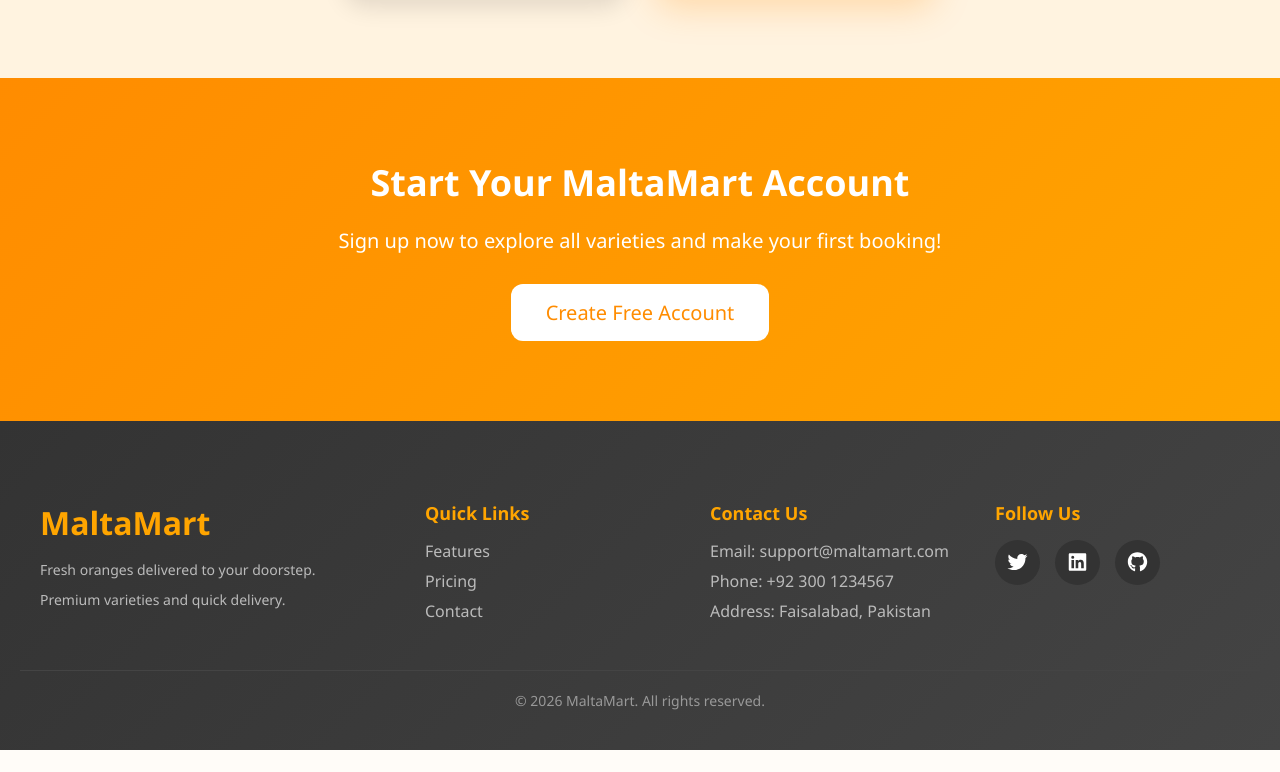
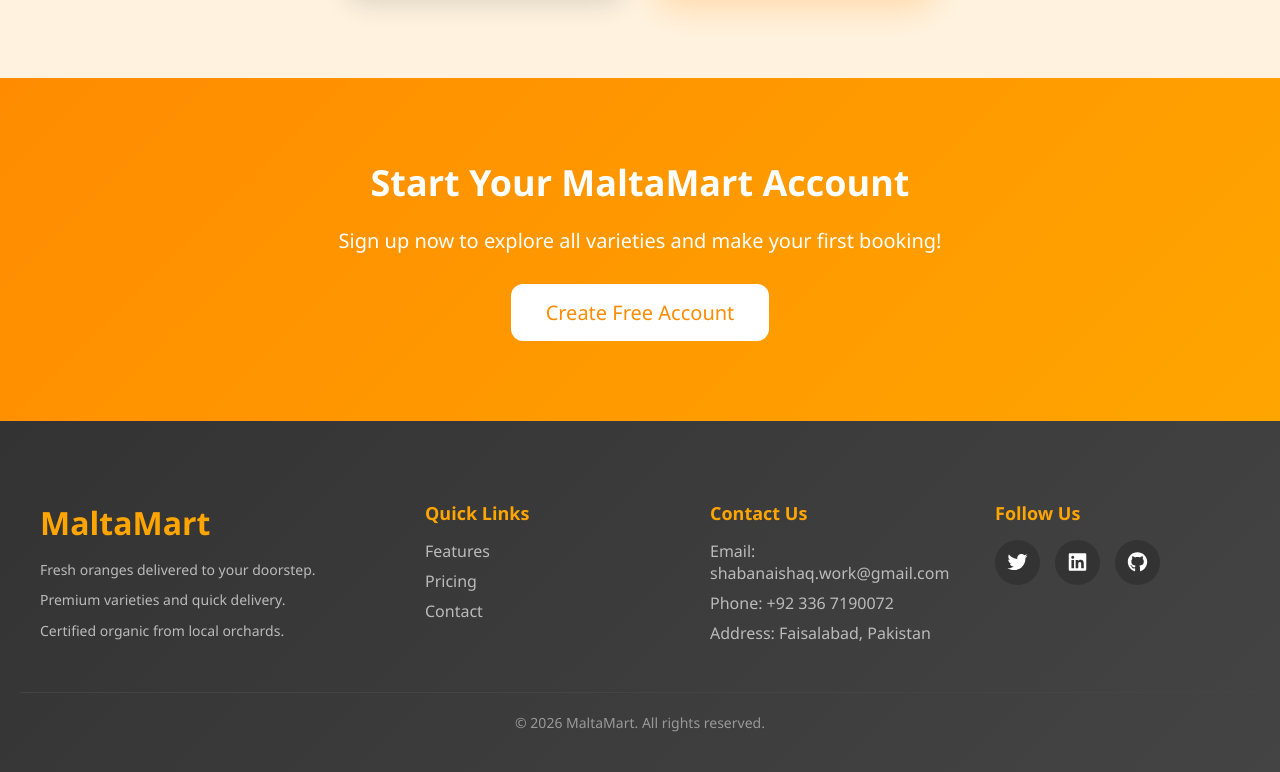
Before and after one commit to mgulabyar/maltamart-frontend, a React (Create React App) app: page / in a window 1280 px wide. Shown: the part 2098-2870 px from the top of the page. Before the commit the page ends 2848 px from the top, so only its background shows below. Built offline with nearby package versions, Linux system fonts and the light colour scheme.

Commit message:
Update dashboard stats, layout, and footer descriptions

```diff
--- a/src/components/Footer/Footer.jsx
+++ b/src/components/Footer/Footer.jsx
@@ -17,6 +17,7 @@ const Footer = () => {
             <h2 className="footer-logo">MaltaMart</h2>
             <p>Fresh oranges delivered to your doorstep.</p>
             <p>Premium varieties and quick delivery.</p>
+            <p>Certified organic from local orchards.</p>
           </div>
 
           <div className="footer-links">
@@ -28,8 +29,8 @@ const Footer = () => {
 
           <div className="footer-contact">
             <h3>Contact Us</h3>
-            <p>Email: support@maltamart.com</p>
-            <p>Phone: +92 300 1234567</p>
+            <p>Email: shabanaishaq.work@gmail.com</p>
+            <p>Phone: +92 336 7190072</p>
             <p>Address: Faisalabad, Pakistan</p>
           </div>
 
```
